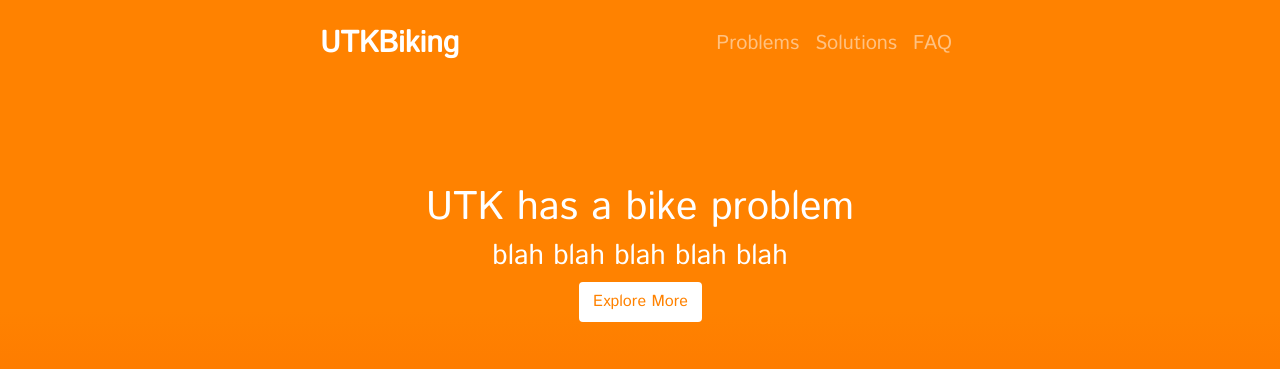
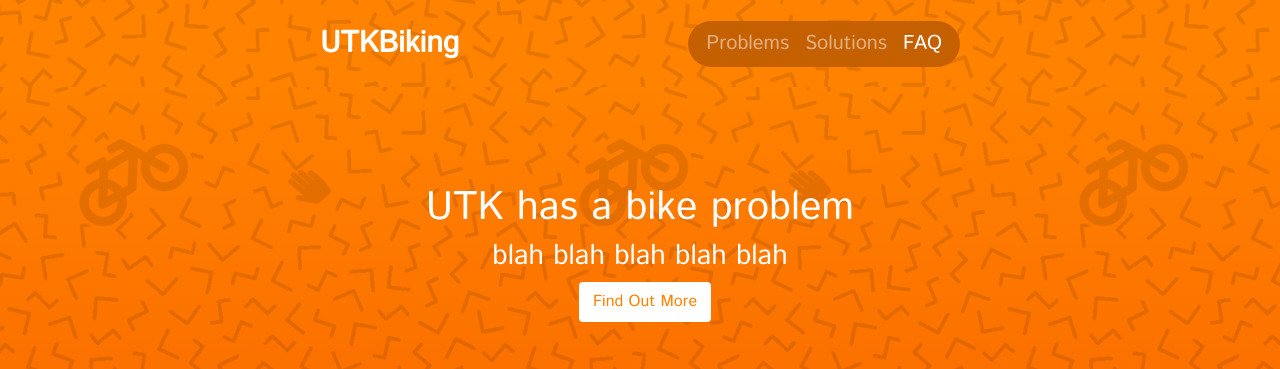
Before and after one commit to vjsrinivas/web-bike, a PHP site: page / in a window 1280 px wide. Shown: the top 369 px of the page. Run offline with PHP 8.4, Linux system fonts and the light colour scheme; some libraries are stand-ins or nearby versions.

Commit message:
More Decorations
Added youtube video (hoping)
Added image background
Adding scroll-spy
Need text

```diff
--- a/css/boot.css
+++ b/css/boot.css
@@ -10,6 +10,8 @@ body {
   margin-left: 31px; }
 
 .navbar.bg-light {
+  background-image: url(./img/bg-check.png) !important;
+  background-position-y: 36px;
   background-color: #FF8200 !important;
   padding: 1rem 20rem !important; }
   .navbar.bg-light .navbar-brand {
@@ -28,6 +30,13 @@ body {
     color: white !important; }
   .navbar.bg-light .nav-link:focus {
     color: white !important; }
+  .navbar.bg-light .nav-link.active {
+    color: white !important; }
+  .navbar.bg-light .navbar-collapse .navbar-nav {
+    background: #c56000;
+    padding-left: 10px;
+    padding-right: 10px;
+    border-radius: 30px; }
 
 .top {
   background-color: #FF8200; }
@@ -42,21 +51,20 @@ body {
 .landing {
   margin-top: 84px;
   /* Permalink - use to edit and share this gradient: http://colorzilla.com/gradient-editor/#ff8200+0,f75a00+100 */
-  background: #FF8200;
-  /* Old browsers */
-  background: -moz-linear-gradient(top, #FF8200 34%, #f75a00 100%);
-  /* FF3.6-15 */
-  background: -webkit-linear-gradient(top, #FF8200 34%, #f75a00 100%);
-  /* Chrome10-25,Safari5.1-6 */
-  background: linear-gradient(to bottom, #FF8200 34%, #f75a00 100%);
-  /* W3C, IE10+, FF16+, Chrome26+, Opera12+, Safari7+ */
-  filter: progid:DXImageTransform.Microsoft.gradient( startColorstr=$utk, endColorstr=$utk2,GradientType=0 );
-  /* IE6-9 */
+  background-image: url("./img/bg-check.png"), linear-gradient(#FF8200, #f75a00);
   height: 665px; }
   .landing div {
     color: white; }
     .landing div h1 {
       padding-top: 100px; }
+  .landing .quote-box {
+    margin-top: 50px;
+    width: 560px;
+    height: 315px;
+    background-color: white;
+    border-radius: 0.25rem; }
+    .landing .quote-box div h3, .landing .quote-box div h5 {
+      color: black; }
 
 .card {
   margin-bottom: 30px; }
@@ -116,3 +124,6 @@ footer.card-footer .container {
 
 #prob1 .card-body .bullet-num {
   padding: 10px 19px !important; }
+
+body {
+  position: relative; }
--- a/css/boot.scss
+++ b/css/boot.scss
@@ -28,6 +28,8 @@ body{
 }
 
 .navbar.bg-light{
+    background-image: url(./img/bg-check.png) !important;
+    background-position-y: 36px;
     background-color: $utk !important;
     padding: 1rem 20rem !important;
 
@@ -60,6 +62,18 @@ body{
     .nav-link:focus{
         color: white !important;
     }
+    .nav-link.active{
+        color: white !important;
+    }
+
+    .navbar-collapse{
+        .navbar-nav{
+            background: #c56000;
+            padding-left: 10px;
+            padding-right: 10px;
+            border-radius: 30px;
+        }
+    }
 }
 
 .top{
@@ -78,11 +92,12 @@ body{
 .landing{
     margin-top: 84px;
         /* Permalink - use to edit and share this gradient: http://colorzilla.com/gradient-editor/#ff8200+0,f75a00+100 */
-    background: $utk; /* Old browsers */
-    background: -moz-linear-gradient(top, $utk 34%, $utk2 100%); /* FF3.6-15 */
-    background: -webkit-linear-gradient(top, $utk 34%, $utk2 100%); /* Chrome10-25,Safari5.1-6 */
-    background: linear-gradient(to bottom, $utk 34%, $utk2 100%); /* W3C, IE10+, FF16+, Chrome26+, Opera12+, Safari7+ */
-    filter: progid:DXImageTransform.Microsoft.gradient( startColorstr=$utk, endColorstr=$utk2,GradientType=0 ); /* IE6-9 */
+    background-image: url("./img/bg-check.png"), linear-gradient($utk, $utk2);
+    //background: $utk; /* Old browsers */
+    //background: -moz-linear-gradient(top, $utk 34%, $utk2 100%); /* FF3.6-15 */
+    //background: -webkit-linear-gradient(top, $utk 34%, $utk2 100%); /* Chrome10-25,Safari5.1-6 */
+    //background: linear-gradient(to bottom, $utk 34%, $utk2 100%); /* W3C, IE10+, FF16+, Chrome26+, Opera12+, Safari7+ */
+    //filter: progid:DXImageTransform.Microsoft.gradient( startColorstr=$utk, endColorstr=$utk2,GradientType=0 ); /* IE6-9 */
     height: 665px;
 
     div{
@@ -91,7 +106,23 @@ body{
             padding-top: 100px;
         }
     }
+
+    .quote-box{
+        margin-top: 50px;
+        width: 560px;
+        height: 315px;
+        background-color: white;
+        border-radius: 0.25rem;
+
+        div{
+            h3,h5{
+                color: black;
+            }
+        }
+    }
 }
+
+
 
 .card{
     margin-bottom: 30px;
@@ -179,3 +210,7 @@ footer.card-footer{
         }
     }
 }
+
+body{
+    position: relative;
+}
--- a/index.html
+++ b/index.html
@@ -9,10 +9,10 @@
         <link rel="stylesheet" href="./css/bootstrap.css">
         <link rel="stylesheet" href="./css/boot.css">
     </head>
-    <body>
+    <body data-spy="scroll" data-target="#navbar-utk">
         <div class="container-fluid top">
             <div class="top utk">
-                <nav class="navbar navbar-expand-lg navbar-light bg-light fixed-top">
+                <nav id="navbar-utk" class="navbar navbar-expand-lg navbar-light bg-light fixed-top">
                     <a class="navbar-brand justify-content-center" href="#">UTKBiking</a>
                     <button class="navbar-toggler" type="button" data-toggle="collapse" data-target="#navbarNav" aria-controls="navbarNav" aria-expanded="false" aria-label="Toggle navigation">
                         <span class="navbar-toggler-icon"></span>
@@ -20,13 +20,13 @@
                     <div class="collapse navbar-collapse justify-content-end" id="navbarNav">
                         <ul class="navbar-nav">
                         <li class="nav-item">
-                            <a class="nav-link" href="#">Problems <span class="sr-only">(current)</span></a>
+                            <a class="nav-link" href="#problems">Problems <span class="sr-only">(current)</span></a>
                         </li>
                         <li class="nav-item">
-                            <a class="nav-link" href="#">Solutions</a>
+                            <a class="nav-link" href="#solutions">Solutions</a>
                         </li>
                         <li class="nav-item">
-                            <a class="nav-link" href="#">FAQ</a>
+                            <a class="nav-link" href="#faq">FAQ</a>
                         </li>
                         </ul>
                     </div>
@@ -37,11 +37,13 @@
                         <h3 class="text-center">blah blah blah blah blah</h3>
                         <div class="mx-auto" style="width: 122px;">
                             <button class="mx-auto btn btn-utk" type="button">
-                                Explore More
+                                Find Out More
                             </button>
                         </div>
                     </div>
-                </div>
+                    <div class="mx-auto quote-box">
+                            <iframe width="560" height="315" src="https://www.youtube.com/embed/vK5E_aeBGYA?showinfo=0&amp;start=22" frameborder="0" allow="autoplay; encrypted-media" allowfullscreen></iframe>                </div>
+                    </div>
             </div>
         </div>
 
@@ -123,6 +125,18 @@
                     <h3>Blah blah blah blah blah</h3>
                     <p>lorem lorem lorem lorem lorem lorem lorem lorem lorem lorem lorem lorem lorem lorem lorem lorem lorem lorem lorem lorem lorem lorem lorem lorem lorem lorem lorem lorem lorem lorem</p>
                 </div>
+                <div class="body">
+                    <h3>Blah blah blah blah blah</h3>
+                    <p>lorem lorem lorem lorem lorem lorem lorem lorem lorem lorem lorem lorem lorem lorem lorem lorem lorem lorem lorem lorem lorem lorem lorem lorem lorem lorem lorem lorem lorem lorem</p>
+                </div>
+                <div class="body">
+                    <h3>Blah blah blah blah blah</h3>
+                    <p>lorem lorem lorem lorem lorem lorem lorem lorem lorem lorem lorem lorem lorem lorem lorem lorem lorem lorem lorem lorem lorem lorem lorem lorem lorem lorem lorem lorem lorem lorem</p>
+                </div>
+                <div class="body">
+                    <h3>Blah blah blah blah blah</h3>
+                    <p>lorem lorem lorem lorem lorem lorem lorem lorem lorem lorem lorem lorem lorem lorem lorem lorem lorem lorem lorem lorem lorem lorem lorem lorem lorem lorem lorem lorem lorem lorem</p>
+                </div>
             </div>
         </div>
 
--- a/js/client.js
+++ b/js/client.js
@@ -7,3 +7,9 @@ $('#exampleModal').on('show.bs.modal', function (event) {
     modal.find('.modal-title').text('New message to ' + recipient)
     modal.find('.modal-body input').val(recipient)
   })
+
+$('.').click(() => {
+    $('html, body').animate({
+        scrollTop: $('div#problems').eq(0).offset().top
+    }, 0);
+});
```
Also changed, not shown: css/img/bg-check.png (added), 1 other file.
